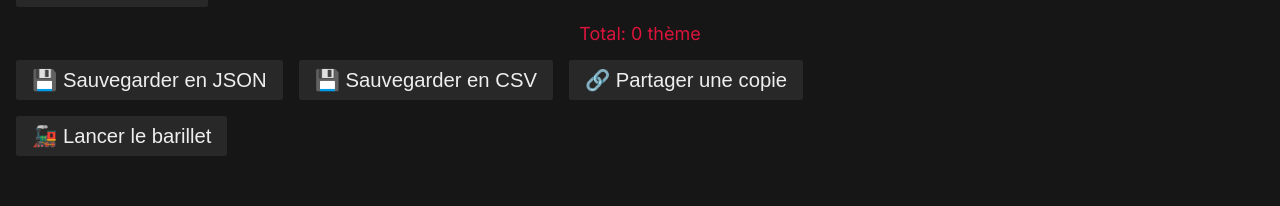
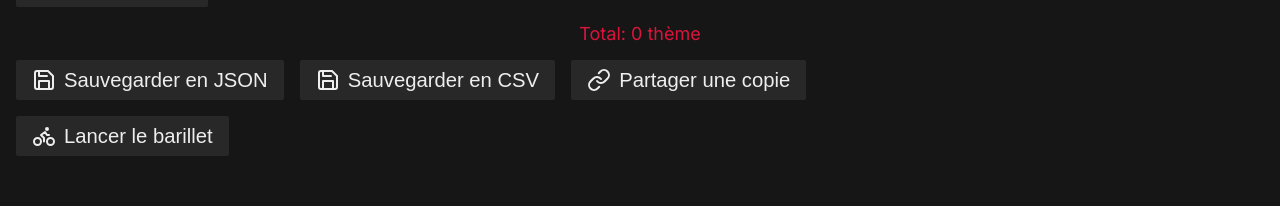
Before and after one commit to tchapeaux/improv-barillet-editor, a React (Vite) app: page /#/ in a window 1280 px wide. Shown: the part 300-506 px from the top of the page. Built offline with nearby package versions, Linux system fonts and the light colour scheme.

Commit message:
Uce Lucide for icons

```diff
--- a/package.json
+++ b/package.json
@@ -10,6 +10,7 @@
   "dependencies": {
     "json2csv": "^5.0.7",
     "lodash.range": "^3.2.0",
+    "lucide-react": "^0.95.0",
     "lzutf8": "^0.6.0",
     "react": "^17.0.2",
     "react-dom": "^17.0.2",
--- a/src/components/Editor/TitleHeader.jsx
+++ b/src/components/Editor/TitleHeader.jsx
@@ -1,4 +1,5 @@
 import React from "react";
+import * as LucideIcons from "lucide-react";
 
 import {
   CARD_PLACEHOLDERS,
@@ -27,17 +28,31 @@ export default function TitleHeader({
               onChange={onRenameBarillet}
               value={name}
             />
-            <button onClick={onResetBarillet}>♻️ Vider</button>
+            <button onClick={onResetBarillet}>
+              <LucideIcons.Trash2 /> Vider
+            </button>
             <button
               onClick={() => setViewType(viewType === "grid" ? "list" : "grid")}
             >
-              👁️ {viewType == "grid" ? "Liste" : "Grille"}
+              {viewType == "grid" ? (
+                <>
+                  <LucideIcons.List /> Liste
+                </>
+              ) : (
+                <>
+                  <LucideIcons.Grid />
+                  Grille
+                </>
+              )}
             </button>
-            <button onClick={onSortBarillet}>⬇ Trier</button>
+            <button onClick={onSortBarillet}>
+              <LucideIcons.SortDesc />
+              Trier
+            </button>
           </>
         ) : (
           <>
-          <p>Créer depuis un modèle :</p>
+            <p>Créer depuis un modèle :</p>
             <button onClick={() => onReplaceBarillet(CARD_PLACEHOLDERS)}>
               Petit Exemple
             </button>
--- a/src/components/editor.jsx
+++ b/src/components/editor.jsx
@@ -1,4 +1,5 @@
 import React, { useState } from "react";
+import * as LucideIcons from "lucide-react";
 
 import { downloadObjectAsJson, downloadObjectAsCsv } from "../utils/file-io.js";
 import { copyDataURL } from "../utils/copy-data-url";
@@ -88,12 +89,12 @@ export default function Editor({ barillet, dispatchBarillet }) {
             )
           }
         >
-          💾 Sauvegarder en JSON
+          <LucideIcons.Save /> Sauvegarder en JSON
         </button>
         <button
           onClick={() => downloadObjectAsCsv(barillet.impros, barillet.name)}
         >
-          💾 Sauvegarder en CSV
+          <LucideIcons.Save /> Sauvegarder en CSV
         </button>
         <button
           onClick={() => {
@@ -102,9 +103,17 @@ export default function Editor({ barillet, dispatchBarillet }) {
             setTimeout(() => setIsCopied(false), 3000);
           }}
         >
-          {isCopied
-            ? "✅ Copié dans le presse-papier"
-            : "🔗 Partager une copie"}
+          {isCopied ? (
+            <>
+              <LucideIcons.Check color="green" />
+              Copié dans le presse-papier
+            </>
+          ) : (
+            <>
+              <LucideIcons.Link />
+              Partager une copie
+            </>
+          )}
         </button>
       </div>
     </>
--- a/src/pages/home.jsx
+++ b/src/pages/home.jsx
@@ -1,4 +1,5 @@
 import React, { useState, useEffect, useReducer } from "react";
+import * as LucideIcons from "lucide-react";
 import LZUTF8 from "lzutf8";
 
 import Editor from "../components/editor";
@@ -162,14 +163,16 @@ export default function Home() {
             className="btn-barillet-launch"
             onClick={() => setView("liveMode")}
           >
-            🚂 Lancer le barillet
+            <LucideIcons.Bike />
+            Lancer le barillet
           </button>
         </>
       ) : (
         <>
           <LiveMode barillet={barillet} />
           <button onClick={() => setView("editor")}>
-            🔙 Revenir à l'éditeur
+            <LucideIcons.Home />
+            Revenir à l'éditeur
           </button>
         </>
       )}
--- a/src/styles/typography.scss
+++ b/src/styles/typography.scss
@@ -51,6 +51,12 @@ h1 {
 }
 
 button {
+  display: flex;
+
+  align-items: center;
+  justify-content: center;
+  gap: 8px;
+
   cursor: pointer;
   font-size: var(--fs-md);
   padding: 0.5rem 1rem;
```
Also changed, not shown: 1 other file (tests, documents, lock files or other folders).
